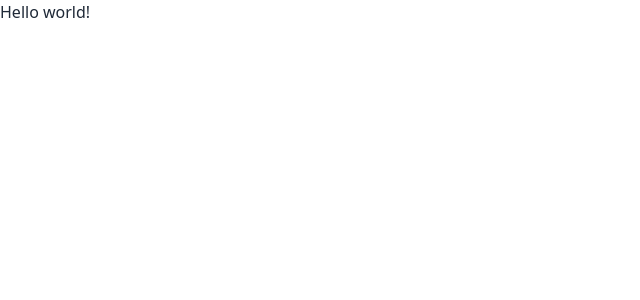
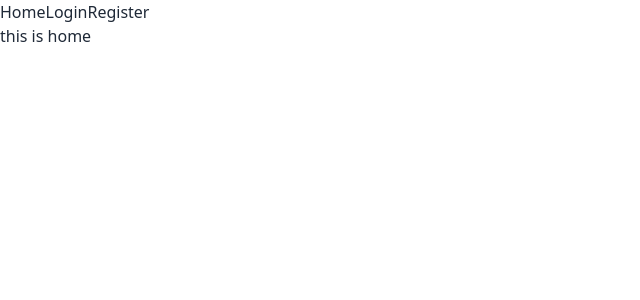
Before and after one commit to Mmsshakil/recap-firebase-by-mohamilon, a React (Vite) app: page / in a window 1280 px wide. Shown: the top 300 px of the page, without its empty margins (0-640 px from the left). Built offline with nearby package versions, Linux system fonts and the light colour scheme.

Commit message:
navbar added

```diff
--- /dev/null
+++ b/src/components/Home.jsx
@@ -0,0 +1,10 @@
+
+const Home = () => {
+    return (
+        <div>
+            <h1>this is home</h1>
+        </div>
+    );
+};
+
+export default Home;
--- /dev/null
+++ b/src/components/Login.jsx
@@ -0,0 +1,10 @@
+
+const Login = () => {
+    return (
+        <div>
+            <h1>login</h1>
+        </div>
+    );
+};
+
+export default Login;
--- /dev/null
+++ b/src/components/Navbar.jsx
@@ -0,0 +1,14 @@
+import { NavLink } from "react-router-dom";
+
+const Navbar = () => {
+    return (
+        <div>
+            <NavLink to="/">Home</NavLink>
+            <NavLink to="/login">Login</NavLink>
+            <NavLink to="/register">Register</NavLink>
+
+        </div>
+    );
+};
+
+export default Navbar;
--- /dev/null
+++ b/src/components/Register.jsx
@@ -0,0 +1,10 @@
+
+const Register = () => {
+    return (
+        <div>
+            <h2>register</h2>
+        </div>
+    );
+};
+
+export default Register;
--- /dev/null
+++ b/src/components/Root.jsx
@@ -0,0 +1,14 @@
+import { Outlet } from "react-router-dom";
+import Navbar from "./Navbar";
+
+const Root = () => {
+    return (
+        <div>
+            <Navbar></Navbar>
+            <Outlet></Outlet>
+
+        </div>
+    );
+};
+
+export default Root;
```
Also changed, not shown: src/main.jsx (+19 -1 lines).
